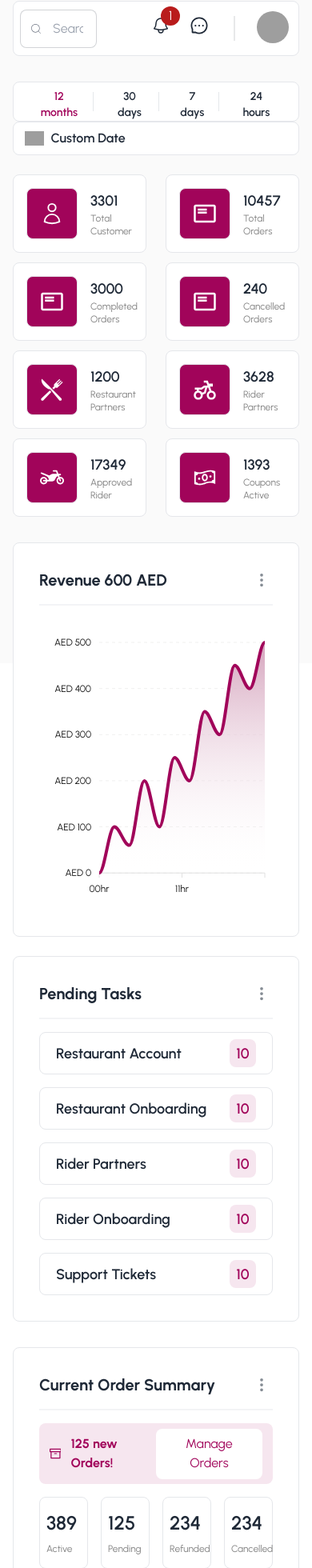
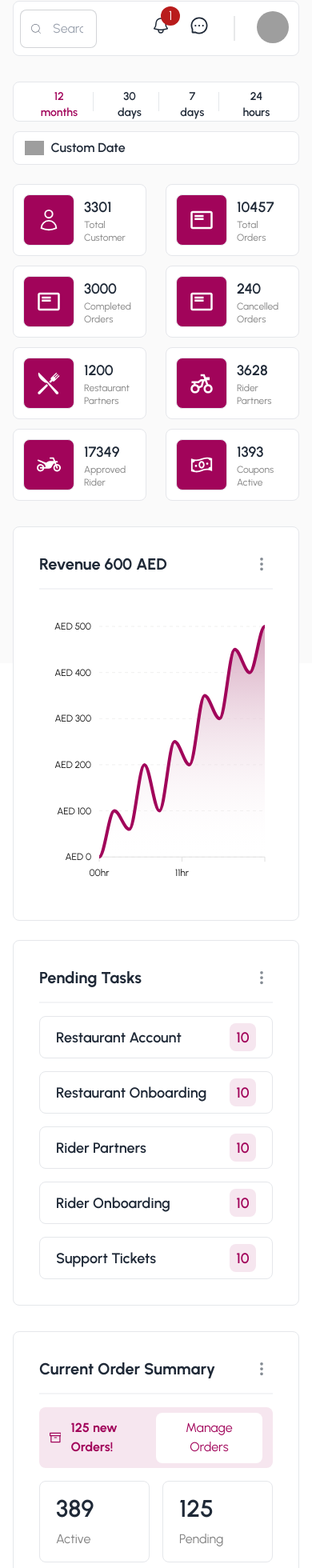
Before and after one commit to JannatulAfrozFaria/admin-layout, a React (Vite) app: page / in a window 390 px wide. Shown: the part 15-1975 px from the top of the page at 80% size. Built offline with nearby package versions, Linux system fonts and the light colour scheme; grey boxes are pictures that could not be loaded; a web font is replaced by a local one.

Commit message:
Statistics and Order section made responsive

```diff
--- a/src/Home/HomeComponents/Date.jsx
+++ b/src/Home/HomeComponents/Date.jsx
@@ -12,7 +12,7 @@ const Date = () => {
 
     return (
         <div className="mt-8 mb-6">
-            <div className="flex flex-col md:flex-row justify-between">
+            <div className="flex flex-col gap-3 md:flex-row justify-between">
                 <div className="">
                     <div role="tablist" className="customDiv font-semibold tabs tabs-boxed flex items-center gap-2 h-full">
                         {tabTexts.map((tab, index) => (
--- a/src/Home/HomeComponents/OrderSummary.jsx
+++ b/src/Home/HomeComponents/OrderSummary.jsx
@@ -45,11 +45,11 @@ const OrderSummary = () => {
                 <button className="manageBtn">Manage Orders</button>
             </div>
             {/* ORDER-DATA------- */}
-            <div className="grid grid-cols-4 gap-4">
+            <div className="grid grid-cols-2 md:grid-cols-4 gap-4">
                 {OrderStats.map(item => (
-                    <div key={item.id} className="flex flex-col gap-2 justify-center py-4 px-2 md:px-5 border rounded-lg bg-base-100">
-                        <p className="text-2xl md:text-4xl font-semibold">{item.number}</p>
-                        <p className="gray text-xs md:text-base">{item.title}</p>
+                    <div key={item.id} className="flex flex-col gap-2 justify-center py-4 px-5 border rounded-lg bg-base-100">
+                        <p className="text-3xl md:text-4xl font-semibold">{item.number}</p>
+                        <p className="gray text-base">{item.title}</p>
                     </div>
                 ))}
             </div>
--- a/src/Home/HomeComponents/Statistics.jsx
+++ b/src/Home/HomeComponents/Statistics.jsx
@@ -19,11 +19,11 @@ const Statistics = () => {
     return (
         <div className="grid  grid-cols-2 md:grid-cols-4 gap-x-6 gap-y-3">
             {items.map(item => (
-                <div key={item.id} className="flex gap-4 items-center p-4  border rounded-lg bg-base-100">
+                <div key={item.id} className="flex gap-3 md:gap-4 items-center p-3 md:p-4  border rounded-lg bg-base-100">
                     <div className="iconDiv text-3xl">
                         <span>{item.icon}</span>
                     </div>
-                    <div className="">
+                    <div >
                         <p className="font-semibold text-lg md:text-3xl">{item.number}</p>
                         <p className="gray text-xs md:text-base">{item.title}</p>
                     </div>
```
